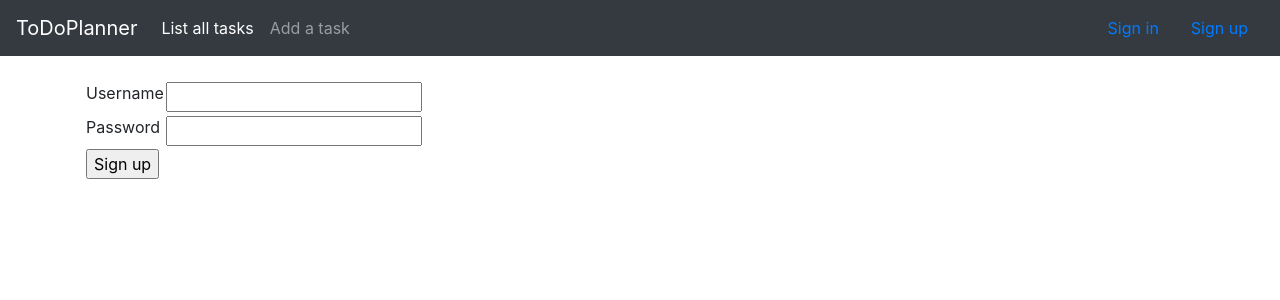
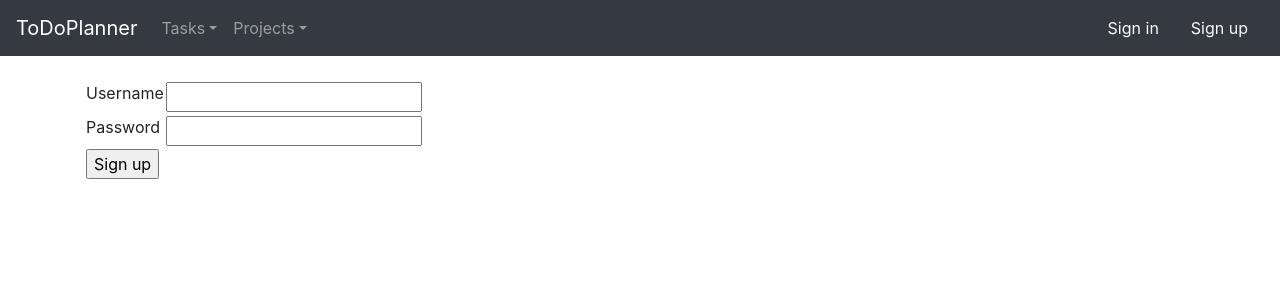
Before and after one commit to Patrieli/Tietokantasovellus, a Flask app: page /auth/signup in a window 1280 px wide. Shown: the top 300 px of the page. Run offline with Flask 2, Linux system fonts and the light colour scheme; some libraries are stand-ins or nearby versions.

Commit message:
dropdown menus added

```diff
--- a/application/templates/layout.html
+++ b/application/templates/layout.html
@@ -9,27 +9,31 @@
   <body>
 
     <nav class="navbar navbar-expand-md navbar-dark bg-dark mb-4">
-      <a class="navbar-brand" href="#">ToDoPlanner</a>
-      <button class="navbar-toggler" type="button" data-toggle="collapse" data-target="#navbarCollapse" aria-controls="navbarCollapse" aria-expanded="false" aria-label="Toggle navigation">
-        <span class="navbar-toggler-icon"></span>
-      </button>
+      <a class="navbar-brand" href="/">ToDoPlanner</a>
       <div class="collapse navbar-collapse" id="navbarCollapse">
         <ul class="navbar-nav mr-auto">
-          <li class="nav-item active">
-            <a class="nav-link" href="{{ url_for('tasks_index') }}">List all tasks</a>
+          <li class="nav-item dropdown">
+            <a class="nav-link dropdown-toggle" data-toggle="dropdown" href="#" role="button" aria-haspopup="true" aria-expanded="false">Tasks</a>
+            <div class="dropdown-menu">
+              <a class="dropdown-item" href="{{ url_for('tasks_form') }}">New task</a>
+              <a class="dropdown-item" href="{{ url_for('tasks_index') }}">List all Tasks</a>
+            </div>
           </li>
-          <li class="nav-item">
-            <a class="nav-link" href="{{ url_for('tasks_form') }}">Add a task</a>
+          <li class="nav-item dropdown">
+            <a class="nav-link dropdown-toggle" data-toggle="dropdown" href="{{ url_for('projects_index') }}" role="button" aria-haspopup="true" aria-expanded="false">Projects</a>
+            <div class="dropdown-menu">
+              <a class="dropdown-item" href="{{ url_for('projects_form') }}">New project</a>
+              <a class="dropdown-item" href="{{ url_for('projects_index') }}">List all Projects</a>
+            </div>
           </li>
         </ul>
         <div class="form-inline mt-2 mt-md-0">
            {% if current_user.is_authenticated %}
-          <p>
-          Logged in as {{ current_user.username }}. <a href="{{ url_for('auth_logout') }}">Sign out</a>
-          </p>
+          <a class="text-light bg-dark">Logged in as {{ current_user.username }}</a>
+          <a class="nav-link text-info" href="{{ url_for('auth_logout') }}">Sign out</a>
           {% else %}
-          <a class="nav-link" href="{{ url_for('auth_login') }}">Sign in</a>
-          <a class="nav-link" href="{{ url_for('auth_sign_up') }}">Sign up</a>
+          <a class="nav-link text-light bg-dark" href="{{ url_for('auth_login') }}">Sign in</a>
+          <a class="nav-link text-light bg-dark" href="{{ url_for('auth_sign_up') }}">Sign up</a>
           {% endif %}
         </div>
       </div>
```
